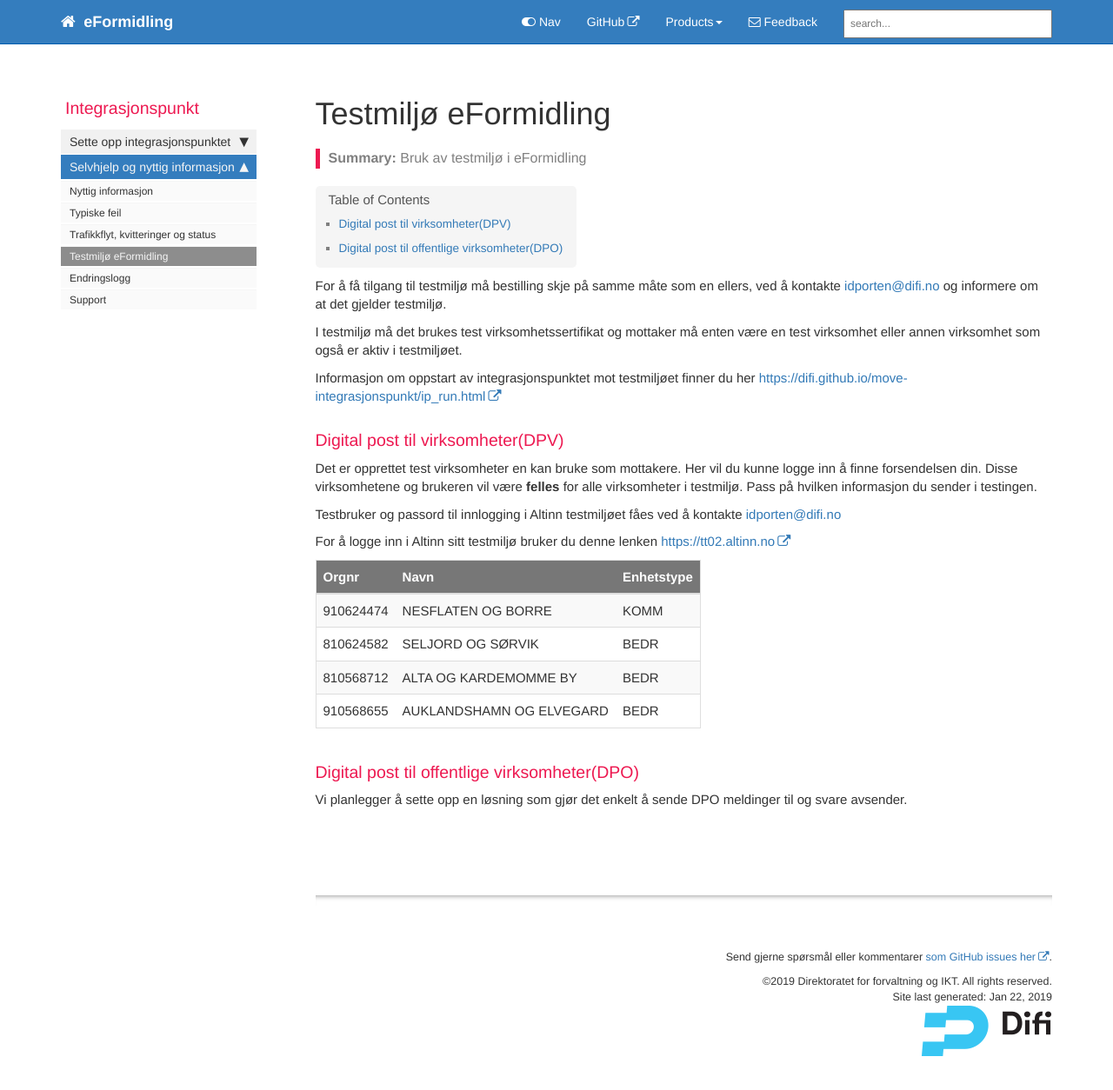
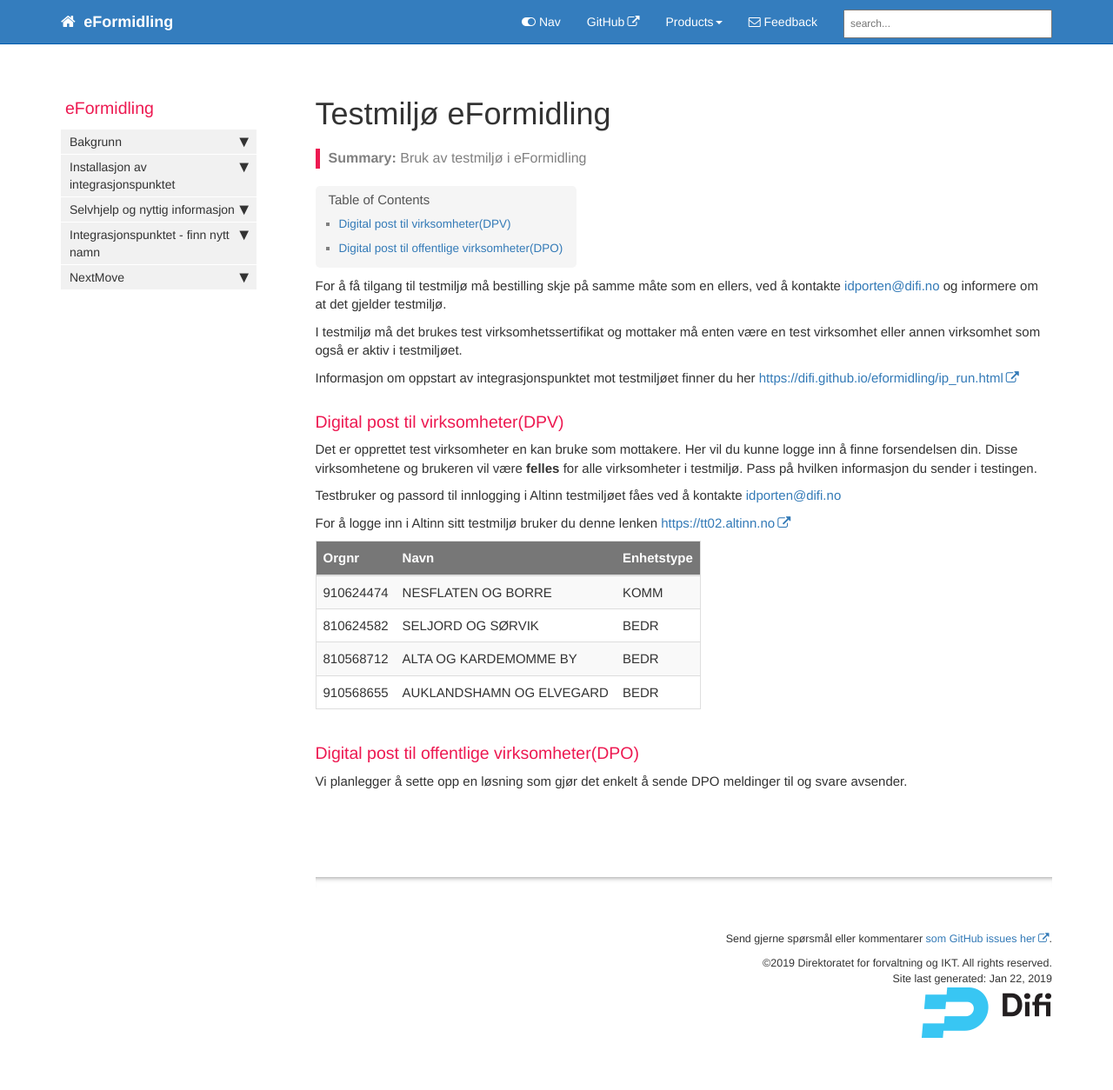
Before and after one commit to difi/eformidling, a Jekyll site: the page built from pages/Selvhjelp/testing_env.md, in a window 1280 px wide and 1275 px high. Shown: the top 1254 px of the window at 87% size. Built offline with Jekyll 4.4.1, drawn with Linux system fonts in a browser that asks for light colours; nearby versions of some CDN libraries; comment, search, counter and statistics services are not loaded.

Commit message:
Update testing_env.md

```diff
--- a/pages/Selvhjelp/testing_env.md
+++ b/pages/Selvhjelp/testing_env.md
@@ -3,15 +3,15 @@ title: Testmiljø eFormidling
 description: Her finner du informasjon om bruk av testmiljø i eFormidling
 summary: "Bruk av testmiljø i eFormidling"
 permalink: testing_env.html
-sidebar: veiledning_sidebar
-folder: veiledning
+sidebar: eformidling
+folder: Selvhjelp
 ---
 
 For å få tilgang til testmiljø må bestilling skje på samme måte som en ellers, ved å kontakte  <a href="mailto:idporten@difi.no">idporten@difi.no</a> og informere om at det gjelder testmiljø.
 
 I testmiljø må det brukes test virksomhetssertifikat og mottaker må enten være en test virksomhet eller annen virksomhet som også er aktiv i testmiljøet.
 
-Informasjon om oppstart av integrasjonspunktet mot testmiljøet finner du her [https://difi.github.io/move-integrasjonspunkt/ip_run.html](https://difi.github.io/move-integrasjonspunkt/ip_run.html)
+Informasjon om oppstart av integrasjonspunktet mot testmiljøet finner du her [https://difi.github.io/eformidling/ip_run.html](https://difi.github.io/eformidling/ip_run.html)
 
 ### Digital post til virksomheter(DPV)
 
```
